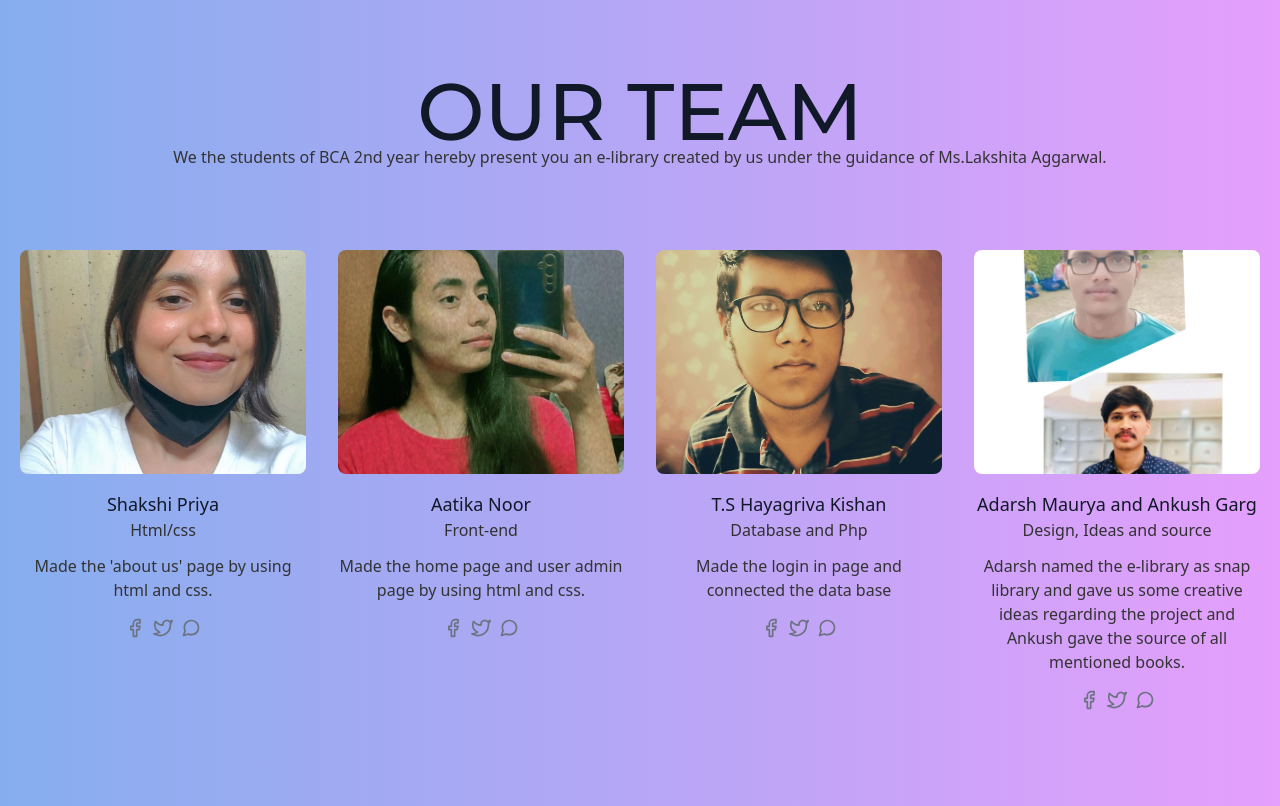
After one commit to Kishan1835/LMS, a PHP site: page /about_us.php in a window 1280 px wide. The commit adds this page. Run offline with PHP 8.4, Linux system fonts and the light colour scheme.

Commit message:
added new aboutus page

```diff
--- /dev/null
+++ b/about_us.php
@@ -0,0 +1,141 @@
+<!DOCTYPE html>
+<html lang="en">
+
+<head>
+  <link rel="stylesheet" href="css/design3.css">
+  <meta charset="UTF-8">
+  <meta http-equiv="X-UA-Compatible" content="IE=edge">
+  <meta name="viewport" content="width=device-width, initial-scale=1.0">
+  <link href="https://unpkg.com/tailwindcss@^1.0/dist/tailwind.min.css" rel="stylesheet">
+  <link rel="preconnect" href="https://fonts.googleapis.com">
+  <link rel="preconnect" href="https://fonts.gstatic.com" crossorigin>
+  <link href="https://fonts.googleapis.com/css2?family=Montserrat:wght@500&display=swap" rel="stylesheet">
+  <title>SNAP LIBRARY</title>
+</head>
+</header>
+</div>
+</div>
+</div>
+</div>
+</section>
+
+<section class="text-gray-600 body-font">
+  <div class="container px-5 py-24 mx-auto">
+    <div class="flex flex-col text-center w-full mb-20">
+      <h1 id="title" class="text-2xl font-medium title-font mb-4 text-gray-900">OUR TEAM</h1>
+      <p id="para" class="lg:w-3/3 mx-auto leading-relaxed text-base the-para">We the students of BCA 2nd year hereby present you an e-library created by us under the guidance of Ms.Lakshita Aggarwal. </p>
+    </div>
+    <div class="flex flex-wrap -m-4">
+      <div class="p-4 lg:w-1/4 md:w-1/2">
+        <div class="h-full flex flex-col items-center text-center">
+          <img alt="team" class="flex-shrink-0 rounded-lg w-full h-56 object-cover object-center mb-4" src="third.jpg">
+          <div class="w-full">
+            <h2 class="title-font font-medium text-lg text-gray-900">Shakshi Priya</h2>
+            <h3 id="role" class="text-gray-500 mb-3">Html/css</h3>
+            <p class="mb-4">Made the 'about us' page by using html and css.</p>
+            <span class="inline-flex">
+              <a class="text-gray-500">
+                <svg fill="none" stroke="currentColor" stroke-linecap="round" stroke-linejoin="round" stroke-width="2" class="w-5 h-5" viewBox="0 0 24 24">
+                  <path d="M18 2h-3a5 5 0 00-5 5v3H7v4h3v8h4v-8h3l1-4h-4V7a1 1 0 011-1h3z"></path>
+                </svg>
+              </a>
+              <a class="ml-2 text-gray-500">
+                <svg fill="none" stroke="currentColor" stroke-linecap="round" stroke-linejoin="round" stroke-width="2" class="w-5 h-5" viewBox="0 0 24 24">
+                  <path d="M23 3a10.9 10.9 0 01-3.14 1.53 4.48 4.48 0 00-7.86 3v1A10.66 10.66 0 013 4s-4 9 5 13a11.64 11.64 0 01-7 2c9 5 20 0 20-11.5a4.5 4.5 0 00-.08-.83A7.72 7.72 0 0023 3z"></path>
+                </svg>
+              </a>
+              <a class="ml-2 text-gray-500">
+                <svg fill="none" stroke="currentColor" stroke-linecap="round" stroke-linejoin="round" stroke-width="2" class="w-5 h-5" viewBox="0 0 24 24">
+                  <path d="M21 11.5a8.38 8.38 0 01-.9 3.8 8.5 8.5 0 01-7.6 4.7 8.38 8.38 0 01-3.8-.9L3 21l1.9-5.7a8.38 8.38 0 01-.9-3.8 8.5 8.5 0 014.7-7.6 8.38 8.38 0 013.8-.9h.5a8.48 8.48 0 018 8v.5z"></path>
+                </svg>
+              </a>
+            </span>
+          </div>
+        </div>
+      </div>
+      <div class="p-4 lg:w-1/4 md:w-1/2">
+        <div class="h-full flex flex-col items-center text-center">
+          <img alt="team" class="flex-shrink-0 rounded-lg w-full h-56 object-cover object-center mb-4" src="second.jpg">
+          <div class="w-full">
+            <h2 class="title-font font-medium text-lg text-gray-900">Aatika Noor</h2>
+            <h3 id="role" class="text-gray-500 mb-3">Front-end</h3>
+            <p class="mb-4">Made the home page and user admin page by using html and css.</p>
+            <span class="inline-flex">
+              <a class="text-gray-500">
+                <svg fill="none" stroke="currentColor" stroke-linecap="round" stroke-linejoin="round" stroke-width="2" class="w-5 h-5" viewBox="0 0 24 24">
+                  <path d="M18 2h-3a5 5 0 00-5 5v3H7v4h3v8h4v-8h3l1-4h-4V7a1 1 0 011-1h3z"></path>
+                </svg>
+              </a>
+              <a class="ml-2 text-gray-500">
+                <svg fill="none" stroke="currentColor" stroke-linecap="round" stroke-linejoin="round" stroke-width="2" class="w-5 h-5" viewBox="0 0 24 24">
+                  <path d="M23 3a10.9 10.9 0 01-3.14 1.53 4.48 4.48 0 00-7.86 3v1A10.66 10.66 0 013 4s-4 9 5 13a11.64 11.64 0 01-7 2c9 5 20 0 20-11.5a4.5 4.5 0 00-.08-.83A7.72 7.72 0 0023 3z"></path>
+                </svg>
+              </a>
+              <a class="ml-2 text-gray-500">
+                <svg fill="none" stroke="currentColor" stroke-linecap="round" stroke-linejoin="round" stroke-width="2" class="w-5 h-5" viewBox="0 0 24 24">
+                  <path d="M21 11.5a8.38 8.38 0 01-.9 3.8 8.5 8.5 0 01-7.6 4.7 8.38 8.38 0 01-3.8-.9L3 21l1.9-5.7a8.38 8.38 0 01-.9-3.8 8.5 8.5 0 014.7-7.6 8.38 8.38 0 013.8-.9h.5a8.48 8.48 0 018 8v.5z"></path>
+                </svg>
+              </a>
+            </span>
+          </div>
+        </div>
+      </div>
+      <div class="p-4 lg:w-1/4 md:w-1/2">
+        <div class="h-full flex flex-col items-center text-center">
+          <img alt="team" class="flex-shrink-0 rounded-lg w-full h-56 object-cover object-center mb-4" src="first.jpg">
+          <div class="w-full">
+            <h2 class="title-font font-medium text-lg text-gray-900">T.S Hayagriva Kishan</h2>
+            <h3 id="role" class="text-gray-500 mb-3">Database and Php</h3>
+            <p class="mb-4">Made the login in page and connected the data base</p>
+            <span class="inline-flex">
+              <a class="text-gray-500">
+                <svg fill="none" stroke="currentColor" stroke-linecap="round" stroke-linejoin="round" stroke-width="2" class="w-5 h-5" viewBox="0 0 24 24">
+                  <path d="M18 2h-3a5 5 0 00-5 5v3H7v4h3v8h4v-8h3l1-4h-4V7a1 1 0 011-1h3z"></path>
+                </svg>
+              </a>
+              <a class="ml-2 text-gray-500">
+                <svg fill="none" stroke="currentColor" stroke-linecap="round" stroke-linejoin="round" stroke-width="2" class="w-5 h-5" viewBox="0 0 24 24">
+                  <path d="M23 3a10.9 10.9 0 01-3.14 1.53 4.48 4.48 0 00-7.86 3v1A10.66 10.66 0 013 4s-4 9 5 13a11.64 11.64 0 01-7 2c9 5 20 0 20-11.5a4.5 4.5 0 00-.08-.83A7.72 7.72 0 0023 3z"></path>
+                </svg>
+              </a>
+              <a class="ml-2 text-gray-500">
+                <svg fill="none" stroke="currentColor" stroke-linecap="round" stroke-linejoin="round" stroke-width="2" class="w-5 h-5" viewBox="0 0 24 24">
+                  <path d="M21 11.5a8.38 8.38 0 01-.9 3.8 8.5 8.5 0 01-7.6 4.7 8.38 8.38 0 01-3.8-.9L3 21l1.9-5.7a8.38 8.38 0 01-.9-3.8 8.5 8.5 0 014.7-7.6 8.38 8.38 0 013.8-.9h.5a8.48 8.48 0 018 8v.5z"></path>
+                </svg>
+              </a>
+            </span>
+          </div>
+        </div>
+      </div>
+      <div class="p-4 lg:w-1/4 md:w-1/2">
+        <div class="h-full flex flex-col items-center text-center">
+          <img alt="team" class="flex-shrink-0 rounded-lg w-full h-56 object-cover object-center mb-4" src="four.jpg">
+          <h2 class="title-font font-medium text-lg text-gray-900">Adarsh Maurya and Ankush Garg</h2>
+          <h3 id="role" class="text-gray-500 mb-3">Design, Ideas and source</h3>
+          <p class="mb-4">Adarsh named the e-library as snap library and gave us some creative ideas regarding the project and Ankush gave the source of all mentioned books.</p>
+          <span class="inline-flex">
+            <a class="text-gray-500">
+              <svg fill="none" stroke="currentColor" stroke-linecap="round" stroke-linejoin="round" stroke-width="2" class="w-5 h-5" viewBox="0 0 24 24">
+                <path d="M18 2h-3a5 5 0 00-5 5v3H7v4h3v8h4v-8h3l1-4h-4V7a1 1 0 011-1h3z"></path>
+              </svg>
+            </a>
+            <a class="ml-2 text-gray-500">
+              <svg fill="none" stroke="currentColor" stroke-linecap="round" stroke-linejoin="round" stroke-width="2" class="w-5 h-5" viewBox="0 0 24 24">
+                <path d="M23 3a10.9 10.9 0 01-3.14 1.53 4.48 4.48 0 00-7.86 3v1A10.66 10.66 0 013 4s-4 9 5 13a11.64 11.64 0 01-7 2c9 5 20 0 20-11.5a4.5 4.5 0 00-.08-.83A7.72 7.72 0 0023 3z"></path>
+              </svg>
+            </a>
+            <a class="ml-2 text-gray-500">
+              <svg fill="none" stroke="currentColor" stroke-linecap="round" stroke-linejoin="round" stroke-width="2" class="w-5 h-5" viewBox="0 0 24 24">
+                <path d="M21 11.5a8.38 8.38 0 01-.9 3.8 8.5 8.5 0 01-7.6 4.7 8.38 8.38 0 01-3.8-.9L3 21l1.9-5.7a8.38 8.38 0 01-.9-3.8 8.5 8.5 0 014.7-7.6 8.38 8.38 0 013.8-.9h.5a8.48 8.48 0 018 8v.5z"></path>
+              </svg>
+            </a>
+          </span>
+        </div>
+      </div>
+    </div>
+  </div>
+  </div>
+</section>
+</body>
+
+</html>
--- /dev/null
+++ b/css/design3.css
@@ -0,0 +1,20 @@
+body {
+    background: linear-gradient(to right,#86aeee, #e59ffc);
+}
+
+#title {
+    font-family: 'Montserrat', sans-serif;
+    font-size: 10vh;
+}
+
+#para {
+    color: #333;
+}
+
+.mb-4 {
+    color: #333;
+}
+
+#role {
+    color: #313131
+}
--- a/index.php
+++ b/index.php
@@ -26,7 +26,7 @@
                 <i class="fa fa-times" onclick="hideMenu()"></i>
                 <ul>
                     <li><a href="#">HOME</a></li>
-                    <li><a href="aboutus.php">HumApkeHainKon</a></li>
+                    <li><a href="about_us.php">HumApkeHainKon</a></li>
                     <li><a href="#">EXPLORE</a></li>
                 </ul>
             </div>
```
Also changed, not shown: aboutus.php (deleted, +0 -183 lines), css/design.css (+128 -70 lines), css/style.css (+5 -5 lines), css/style2.css (added, +30 -0 lines), register_form.php (+6 -1 lines), first.jpg (added), four.jpg (added), logo2.jpg (added), logo3.jpg (added), practice.css (added), sakshi.js (added), second.jpg (added), third.jpg (added), 1 other file.
